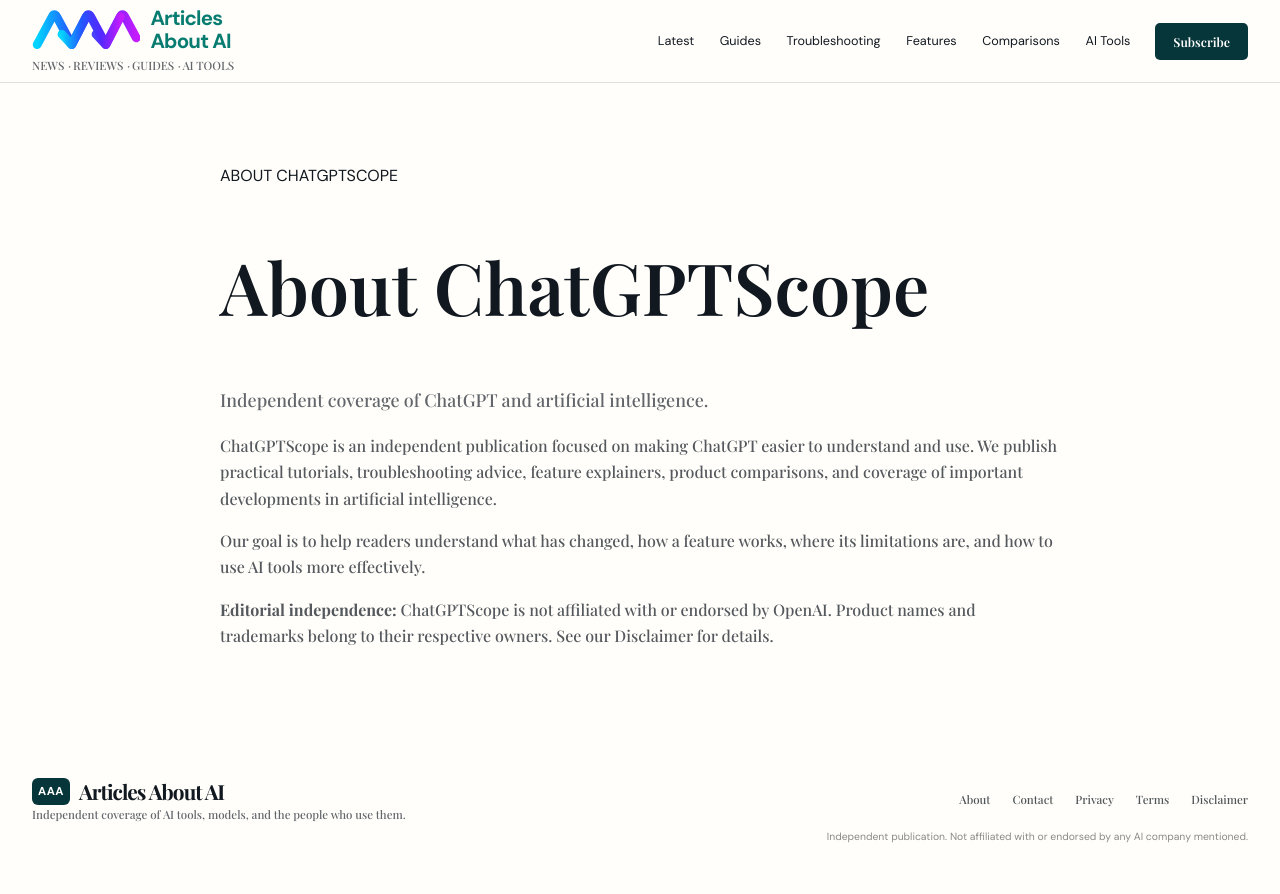
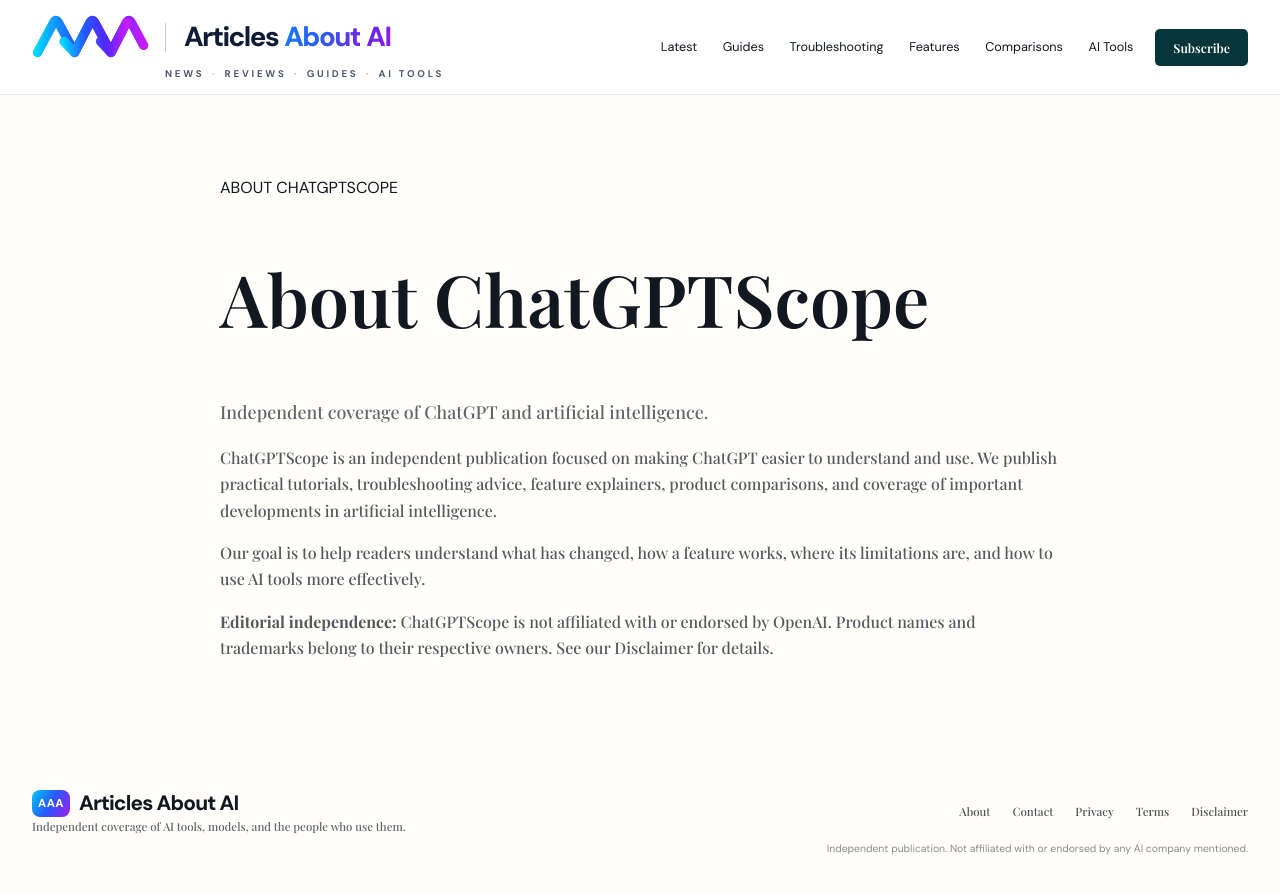
Before and after one commit to todaysnewsai/ChatGPTScope, a Jekyll site: the page built from about.md, in a window 1280 px wide. Shown: the top 894 px of the page. Built offline with Jekyll 4.4.1, drawn with Linux system fonts in a browser that asks for light colours.

Commit message:
Apply colorful AAA ribbon logo and gradient wordmark styling

```diff
--- a/assets/css/style.css
+++ b/assets/css/style.css
@@ -245,3 +245,46 @@
 .footer-mark{font-size:.72rem;padding:8px 6px}
 @media(max-width:1100px){.brand-title{font-size:1.05rem}.brand-mark{font-size:.85rem;padding:9px 7px}}
 @media(max-width:600px){.brand-name{gap:8px}.brand-title{font-size:1.05rem}.brand-mark{font-size:.78rem;padding:8px 6px}.brand-tagline{font-size:.72rem}}
+
+
+/* Refined multicolour Articles About AI identity */
+.site-header{background:rgba(255,255,255,.97);border-bottom-color:#e7e9ef}
+.header-inner{min-height:94px;gap:22px}
+.brand-lockup{gap:7px;min-width:0}
+.brand-name{display:flex;flex-direction:row;align-items:center;gap:17px;white-space:nowrap}
+.brand-symbol{display:block;width:116px;height:48px;flex:0 0 auto;overflow:visible}
+.brand-title{display:flex;align-items:center;gap:.22em;padding-left:18px;border-left:1px solid #c9ccd5;font-family:var(--sans);font-size:clamp(1.3rem,2.15vw,2.1rem);font-weight:800;line-height:1.05;letter-spacing:-.055em;color:#101b35!important}
+.brand-title>span:first-child{color:#101b35}
+.brand-about{background:linear-gradient(100deg,#1675ff 8%,#3157f5 55%,#7425ef 100%);background-clip:text;-webkit-background-clip:text;color:transparent!important}
+.brand-ai{background:linear-gradient(110deg,#5728f4,#9b18e9);background-clip:text;-webkit-background-clip:text;color:transparent!important}
+.brand-tagline{padding-left:133px;margin-top:-1px;font:700 .61rem/1.4 var(--sans);letter-spacing:.28em;color:#4e5870}
+.brand-tagline i{font-style:normal;color:#a3a9b7;padding:0 .25em}
+.brand-mark{display:none}
+.footer-mark{background:linear-gradient(120deg,#00c9f4,#2858ff 50%,#a51de9);border-radius:8px}
+.footer-wordmark{font-family:var(--sans);font-weight:800;letter-spacing:-.04em}
+@media(max-width:1100px){
+ .header-inner{gap:14px}
+ .brand-name{gap:12px}
+ .brand-symbol{width:90px;height:42px}
+ .brand-title{font-size:1.25rem;padding-left:12px}
+ .brand-tagline{padding-left:102px;font-size:.52rem;letter-spacing:.19em}
+}
+@media(max-width:900px){
+ .header-inner{min-height:82px}
+ .brand-lockup{grid-column:1;grid-row:1}
+ .brand-name{gap:10px}
+ .brand-symbol{width:76px;height:36px}
+ .brand-title{font-size:1.18rem;padding-left:10px;gap:.18em}
+ .brand-tagline{padding-left:86px;font-size:.48rem;letter-spacing:.16em;margin-top:2px}
+}
+@media(max-width:600px){
+ .header-inner{display:grid;grid-template-columns:minmax(0,1fr) auto;gap:8px 8px;padding:13px 16px}
+ .brand-lockup{max-width:100%;overflow:hidden}
+ .brand-name{gap:8px;white-space:normal}
+ .brand-symbol{width:59px;height:33px}
+ .brand-title{font-size:clamp(.94rem,4.3vw,1.2rem);padding-left:8px;gap:.15em;letter-spacing:-.055em}
+ .brand-tagline{padding-left:67px;margin-top:4px;font-size:.42rem;letter-spacing:.11em;white-space:nowrap}
+ .brand-tagline i{padding:0 .1em}
+ .menu-toggle{grid-column:2;grid-row:1}
+ .site-nav{grid-column:1/-1;grid-row:2}
+}
```
